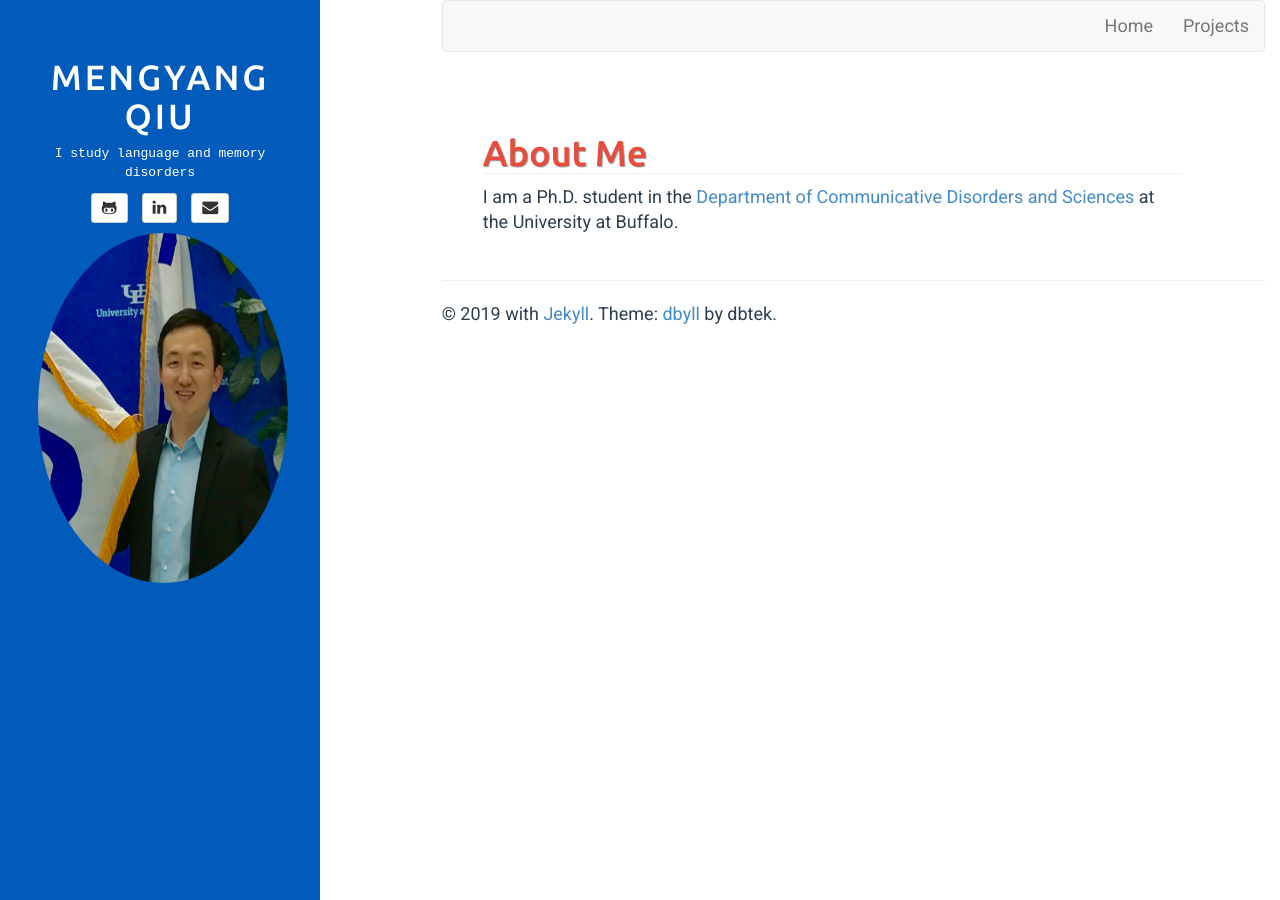
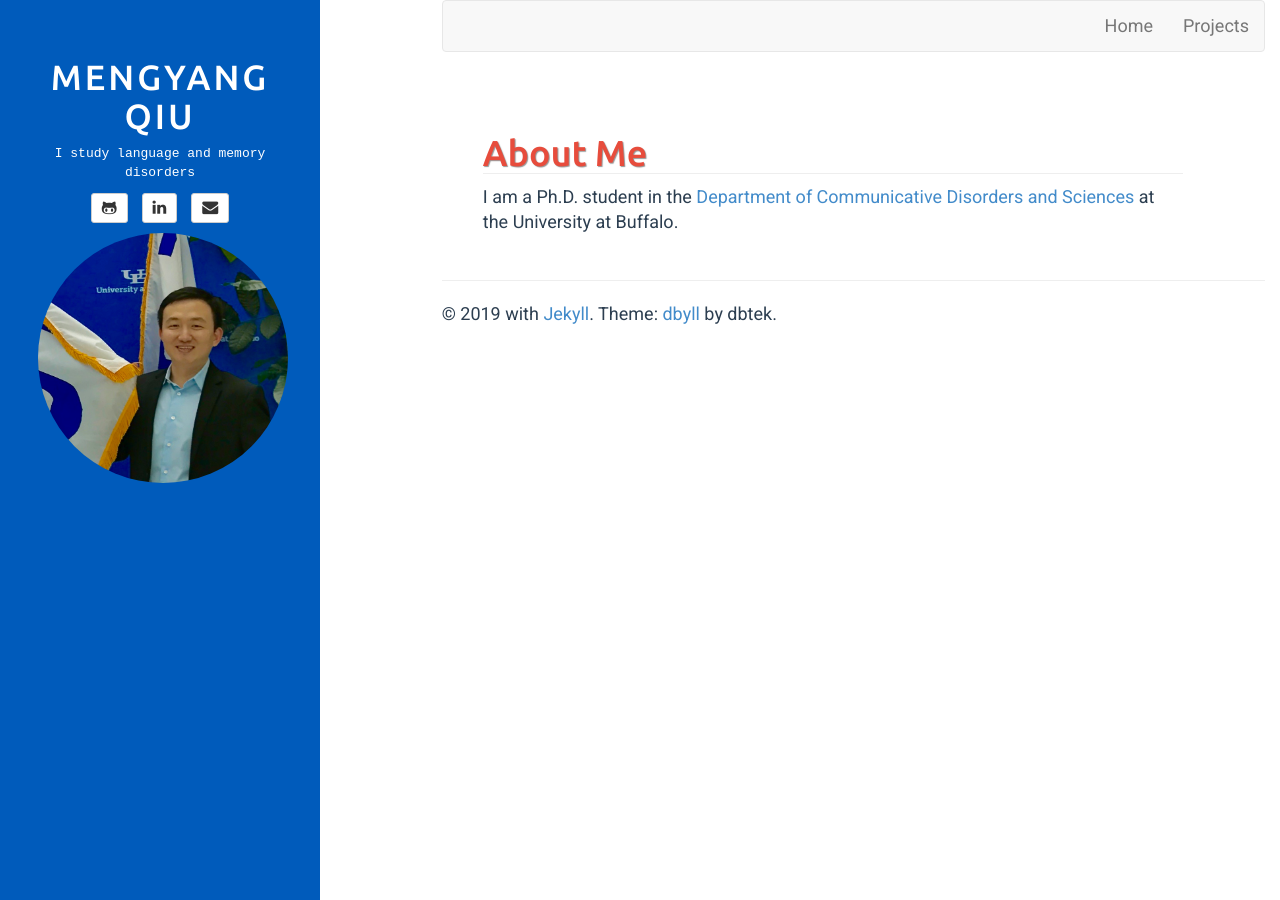
Before and after one commit to mengyangq/mengyangq.github.io, a Jekyll site: the page built from index.html, in a window 1280 px wide. Built offline with Jekyll 4.4.1, drawn with Linux system fonts in a browser that asks for light colours.

Commit message:
Update sidebar.html

```diff
--- a/_includes/sidebar.html
+++ b/_includes/sidebar.html
@@ -30,7 +30,7 @@
 <!-- sidebar.html -->
 <div class="sidebar-header" role="banner">
 	<a href="{{ site.BASE_PATH }}/">
-		<img src="pub/mengyang.jpeg" class="img-circle" width="250" height="350" />
+		<img src="pub/mengyang.jpeg" class="img-circle" width="250" height="250" />
 	</a>
 
 </div>
```
